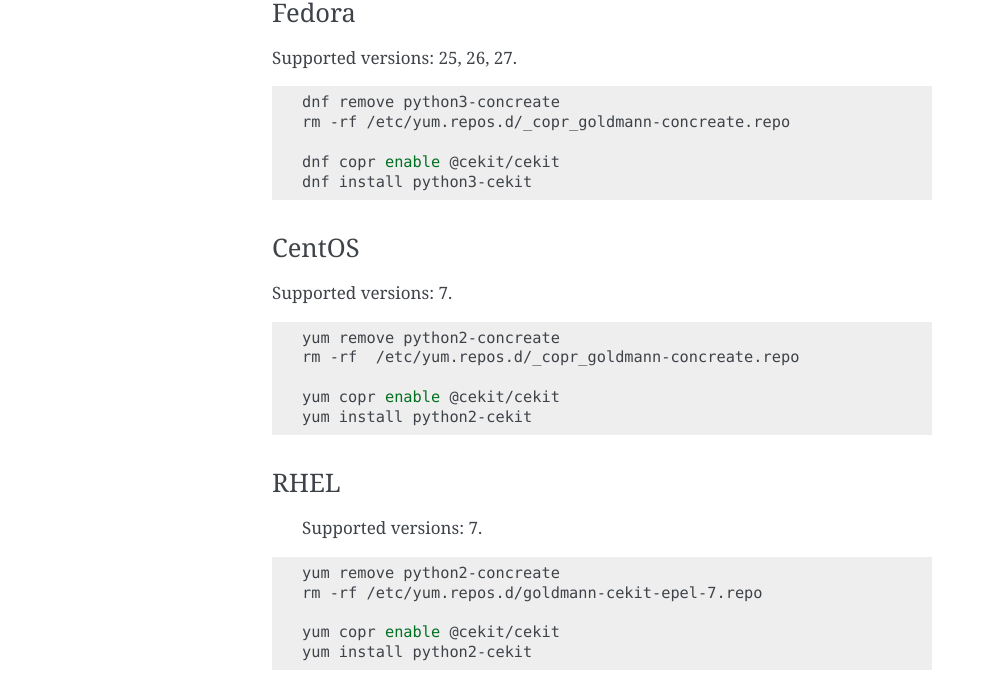
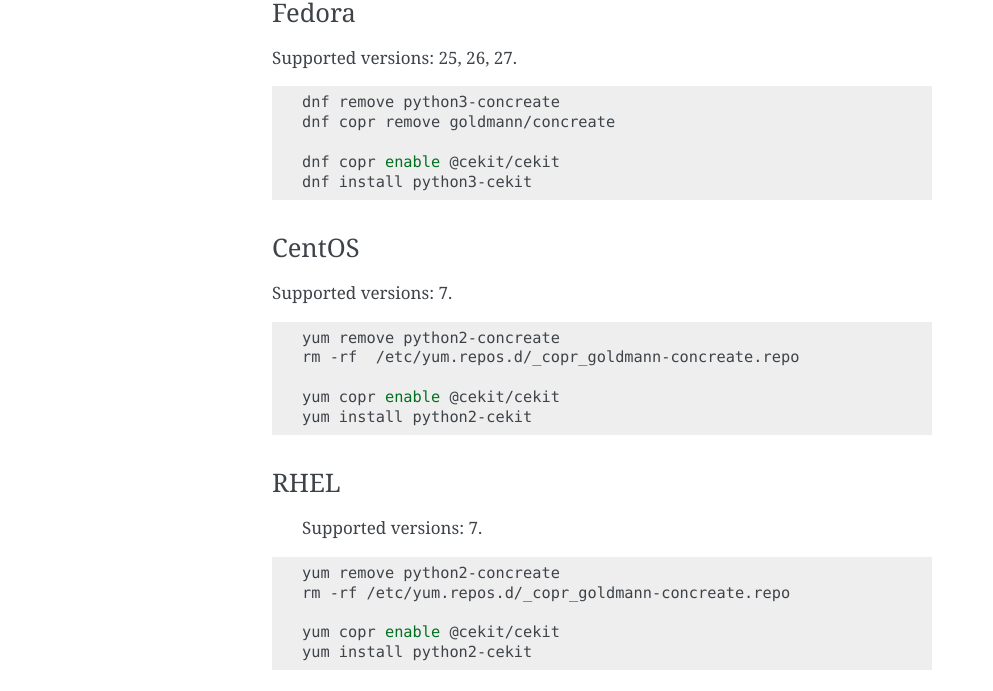
Before and after one commit to cekit/cekit, a Sphinx documentation site: the page built from docs/upgrade.rst, in a window 1280 px wide. Shown: the part 1084-1775 px from the top of the page, without its empty margins (148-1141 px from the left). Built offline with Sphinx 7.4.7, drawn with Linux system fonts in a browser that asks for light colours.

Commit message:
changed rm of repository to dnf copr remove and fixed typo in one repo file

```diff
--- a/docs/upgrade.rst
+++ b/docs/upgrade.rst
@@ -54,7 +54,7 @@
 .. code-block:: bash
 
     dnf remove python3-concreate
-    rm -rf /etc/yum.repos.d/_copr_goldmann-concreate.repo
+    dnf copr remove goldmann/concreate
 
     dnf copr enable @cekit/cekit
     dnf install python3-cekit
@@ -80,7 +80,7 @@
 .. code-block:: bash
 
     yum remove python2-concreate
-    rm -rf /etc/yum.repos.d/goldmann-cekit-epel-7.repo
+    rm -rf /etc/yum.repos.d/_copr_goldmann-concreate.repo
 
     yum copr enable @cekit/cekit
     yum install python2-cekit
```
